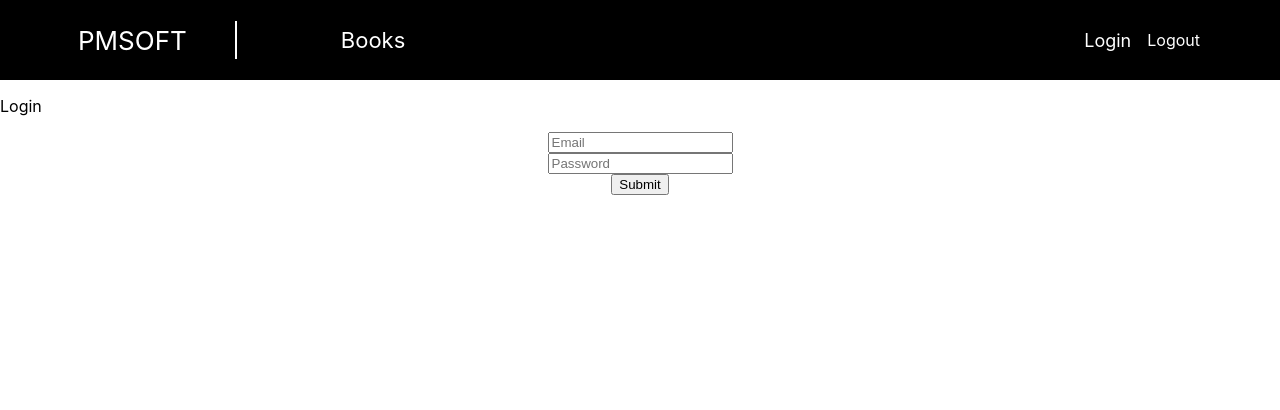
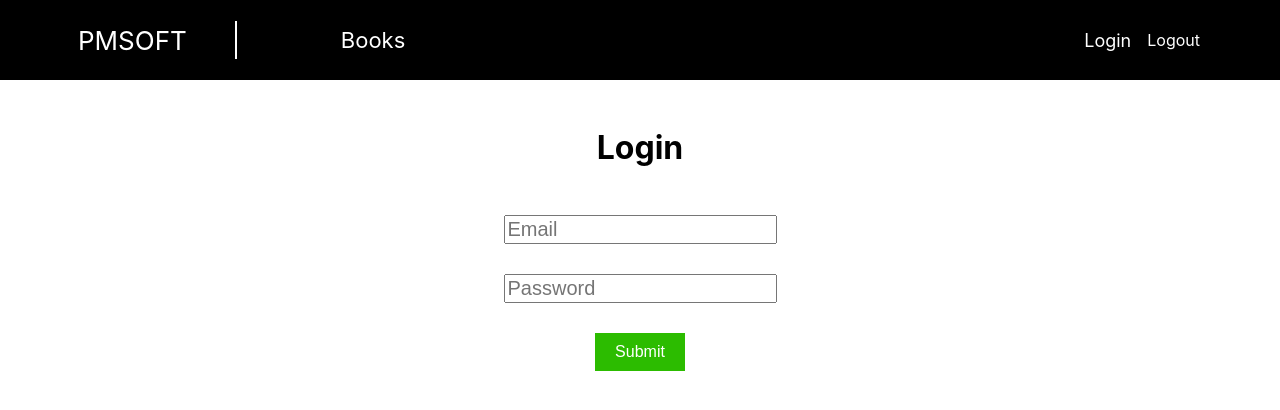
Before and after one commit to bArtOzzzz/pmsoft-book-frontend, a React (Create React App) app: page /login in a window 1280 px wide. Shown: the top 410 px of the page. Built offline with nearby package versions, Linux system fonts and the light colour scheme.

Commit message:
Recreating structure of project and templates

```diff
--- /dev/null
+++ b/src/Components/LoginPage/LoginPage.style.css
@@ -0,0 +1,29 @@
+.title-login {
+    font-size: 32px;
+    font-weight: bold;
+    text-align: center;
+    cursor: default;
+    margin-top: 1.5em;
+    margin-bottom: 1.5em;
+}
+
+.container div {
+    padding-bottom: 30px;
+}
+
+.container input {
+    font-size: 20px;
+}
+
+.submit-btn {
+    padding: 10px 20px 10px 20px;
+    font-size: 16px;
+    cursor: pointer;
+    border: none;
+    background-color: #2cbc00;
+    color: white;
+    text-decoration: none;
+    text-align: center;
+    float: right;
+    margin-bottom: 1.5em;
+}
--- a/src/Components/LoginPage/LoginPage.tsx
+++ b/src/Components/LoginPage/LoginPage.tsx
@@ -1,14 +1,18 @@
+import "./LoginPage.style.css";
+
 const LoginPage = () => {
     return (
         <>
         <form action="">
-            <div className="add-book-container">
-            <p className="title">Login</p>
+            <p className="title-login">Login</p>
             <div className="container">
-                <input type="text" placeholder="Email" name="email" />
-                <input type="password" placeholder="Password" name="password"/>
+                <div className="email-container">
+                    <input type="text" placeholder="Email" name="email" />
+                </div>
+                <div className="password-container">
+                    <input type="password" placeholder="Password" name="password"/>
+                </div>
                 <button className="submit-btn" type="submit">Submit</button>
-            </div>
             </div>
         </form>
         </>
--- a/src/index.css
+++ b/src/index.css
@@ -11,3 +11,21 @@ code {
   font-family: source-code-pro, Menlo, Monaco, Consolas, 'Courier New',
     monospace;
 }
+
+table {
+  border-collapse: collapse;
+}
+
+th {
+  border: 1px solid #999;
+  padding: 0.5rem;
+  text-align: center;
+  cursor: default;
+}
+
+td {
+  border: 1px solid #999;
+  padding: 0.5rem;
+  text-align: left;
+  cursor: default;
+}
```
